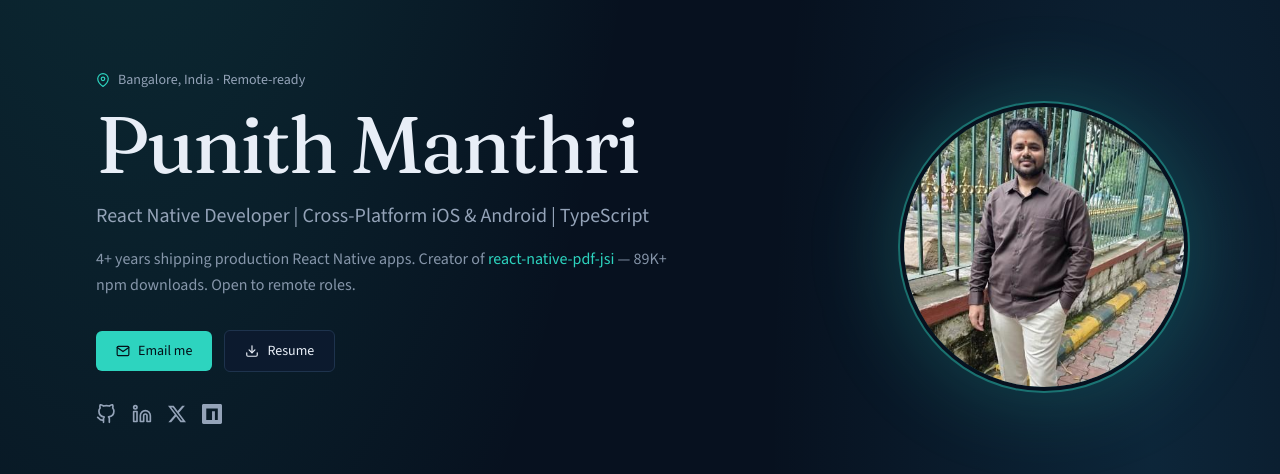
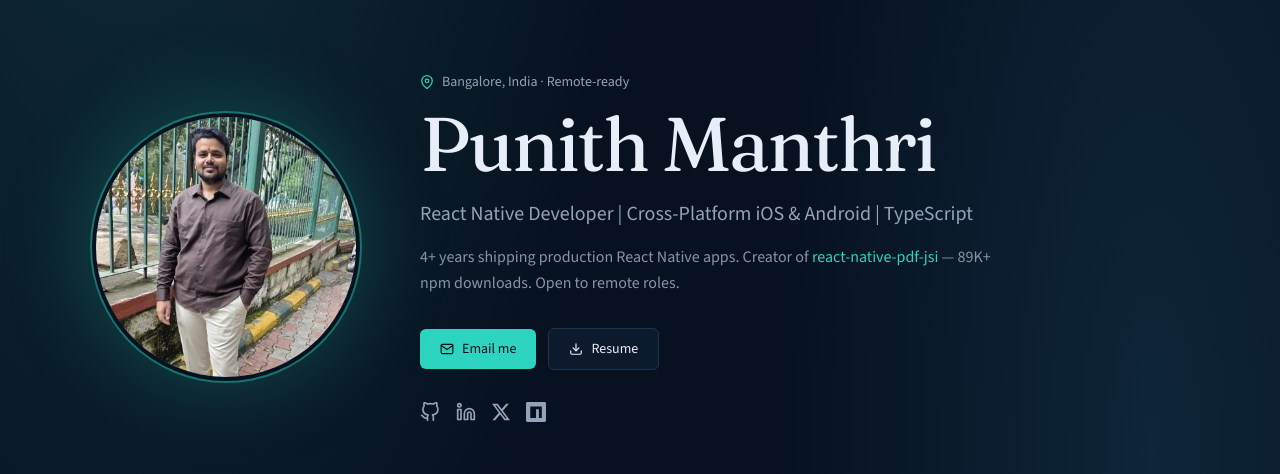
Before and after one commit to 126punith/portfolio, a Next.js app: page / in a window 1280 px wide. Shown: the part 177-651 px from the top of the page. Built offline with nearby package versions, Linux system fonts and the light colour scheme; no server answers.

Commit message:
Fix blank page and improve hero layout
Prevent FadeIn from leaving sections invisible when whileInView misses
after SSR, lead the hero with the profile photo, and update the site URL
fallback to the production Vercel domain.

```diff
--- a/src/app/layout.tsx
+++ b/src/app/layout.tsx
@@ -21,7 +21,8 @@ const mono = JetBrains_Mono({
 });
 
 const siteUrl =
-  process.env.NEXT_PUBLIC_SITE_URL ?? "https://punithmanthri.vercel.app";
+  process.env.NEXT_PUBLIC_SITE_URL ??
+  "https://portfolio-hazel-tau-91.vercel.app";
 
 export const metadata: Metadata = {
   metadataBase: new URL(siteUrl),
--- a/src/components/FadeIn.tsx
+++ b/src/components/FadeIn.tsx
@@ -1,7 +1,7 @@
 "use client";
 
 import { motion, useReducedMotion } from "framer-motion";
-import type { ReactNode } from "react";
+import { useEffect, useState, type ReactNode } from "react";
 
 type FadeInProps = {
   children: ReactNode;
@@ -11,18 +11,25 @@ type FadeInProps = {
 
 export function FadeIn({ children, className, delay = 0 }: FadeInProps) {
   const reduce = useReducedMotion();
+  const [ready, setReady] = useState(false);
 
-  if (reduce) {
+  useEffect(() => {
+    setReady(true);
+  }, []);
+
+  // Avoid permanently invisible content if IntersectionObserver never fires
+  // (common with SSR + whileInView). Show immediately until the client is ready.
+  if (!ready || reduce) {
     return <div className={className}>{children}</div>;
   }
 
   return (
     <motion.div
       className={className}
-      initial={{ opacity: 0, y: 24 }}
+      initial={{ opacity: 0, y: 20 }}
       whileInView={{ opacity: 1, y: 0 }}
-      viewport={{ once: true, margin: "-80px" }}
-      transition={{ duration: 0.55, ease: [0.22, 1, 0.36, 1], delay }}
+      viewport={{ once: true, amount: 0.12 }}
+      transition={{ duration: 0.5, ease: [0.22, 1, 0.36, 1], delay }}
     >
       {children}
     </motion.div>
--- a/src/components/Hero.tsx
+++ b/src/components/Hero.tsx
@@ -21,32 +21,57 @@ export function Hero() {
       id="top"
       className="relative flex min-h-[100svh] flex-col justify-center pb-16 pt-28"
     >
-      <div className="grid items-center gap-10 lg:grid-cols-[1fr_auto] lg:gap-16">
+      <div className="flex flex-col items-center gap-10 md:grid md:grid-cols-[auto_1fr] md:items-center md:gap-12 lg:gap-16">
         <motion.div
-          initial={reduce ? false : { opacity: 0, y: 28 }}
+          className="shrink-0"
+          initial={reduce ? false : { opacity: 0, scale: 0.94 }}
+          animate={{ opacity: 1, scale: 1 }}
+          transition={{ duration: 0.6, ease: [0.22, 1, 0.36, 1] }}
+        >
+          <div className="relative">
+            <div
+              aria-hidden
+              className="absolute -inset-3 rounded-full bg-accent/20 blur-2xl"
+            />
+            <div className="relative overflow-hidden rounded-full ring-2 ring-accent/40 ring-offset-4 ring-offset-background">
+              <Image
+                src={profilePhoto}
+                alt={`${resume.name} — ${resume.shortTitle}`}
+                width={280}
+                height={280}
+                priority
+                className="size-[160px] object-cover sm:size-[200px] md:size-[220px] lg:size-[260px]"
+              />
+            </div>
+          </div>
+        </motion.div>
+
+        <motion.div
+          className="w-full text-center md:text-left"
+          initial={reduce ? false : { opacity: 0, y: 20 }}
           animate={{ opacity: 1, y: 0 }}
-          transition={{ duration: 0.7, ease: [0.22, 1, 0.36, 1] }}
+          transition={{ duration: 0.6, delay: 0.08, ease: [0.22, 1, 0.36, 1] }}
         >
-          <p className="mb-4 flex items-center gap-2 text-sm text-muted">
+          <p className="mb-4 flex items-center justify-center gap-2 text-sm text-muted md:justify-start">
             <FiMapPin className="text-accent" />
             {resume.location} · Remote-ready
           </p>
 
-          <h1 className="font-[family-name:var(--font-display)] text-[clamp(2.75rem,8vw,5rem)] leading-[0.95] tracking-[-0.03em] text-foreground">
+          <h1 className="font-[family-name:var(--font-display)] text-[clamp(2.5rem,7vw,4.75rem)] leading-[0.95] tracking-[-0.03em] text-foreground">
             {resume.name}
           </h1>
 
-          <p className="mt-5 max-w-2xl text-lg text-muted sm:text-xl">
+          <p className="mt-5 max-w-2xl text-lg text-muted sm:text-xl md:mx-0 mx-auto">
             {resume.title}
           </p>
 
-          <p className="mt-4 max-w-xl text-sm leading-relaxed text-muted/90 sm:text-base">
+          <p className="mt-4 max-w-xl text-sm leading-relaxed text-muted/90 sm:text-base md:mx-0 mx-auto">
             4+ years shipping production React Native apps. Creator of{" "}
             <span className="text-accent">react-native-pdf-jsi</span> — 89K+ npm
             downloads. Open to remote roles.
           </p>
 
-          <div className="mt-8 flex flex-wrap items-center gap-3">
+          <div className="mt-8 flex flex-wrap items-center justify-center gap-3 md:justify-start">
             <a
               href={`mailto:${resume.email}`}
               className="inline-flex items-center gap-2 rounded-md bg-accent px-5 py-2.5 text-sm font-medium text-[#041018] transition-opacity hover:opacity-90"
@@ -64,7 +89,7 @@ export function Hero() {
             </a>
           </div>
 
-          <div className="mt-8 flex items-center gap-4">
+          <div className="mt-8 flex items-center justify-center gap-4 md:justify-start">
             <a
               href={resume.social.github}
               target="_blank"
@@ -103,30 +128,6 @@ export function Hero() {
             </a>
           </div>
         </motion.div>
-
-        <motion.div
-          className="mx-auto w-fit lg:mx-0"
-          initial={reduce ? false : { opacity: 0, scale: 0.92 }}
-          animate={{ opacity: 1, scale: 1 }}
-          transition={{ duration: 0.7, delay: 0.15, ease: [0.22, 1, 0.36, 1] }}
-        >
-          <div className="relative">
-            <div
-              aria-hidden
-              className="absolute -inset-3 rounded-full bg-accent/20 blur-2xl"
-            />
-            <div className="relative overflow-hidden rounded-full ring-2 ring-accent/40 ring-offset-4 ring-offset-background">
-              <Image
-                src={profilePhoto}
-                alt={`${resume.name} — ${resume.shortTitle}`}
-                width={280}
-                height={280}
-                priority
-                className="size-[200px] object-cover sm:size-[240px] lg:size-[280px]"
-              />
-            </div>
-          </div>
-        </motion.div>
       </div>
 
       <motion.div
```
